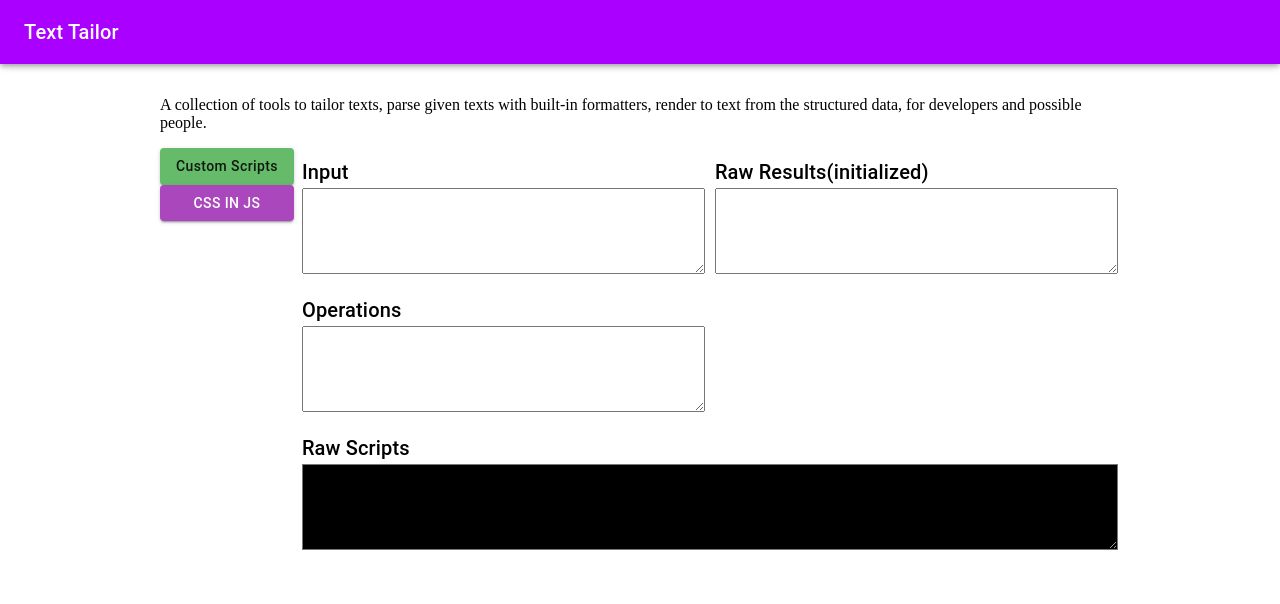
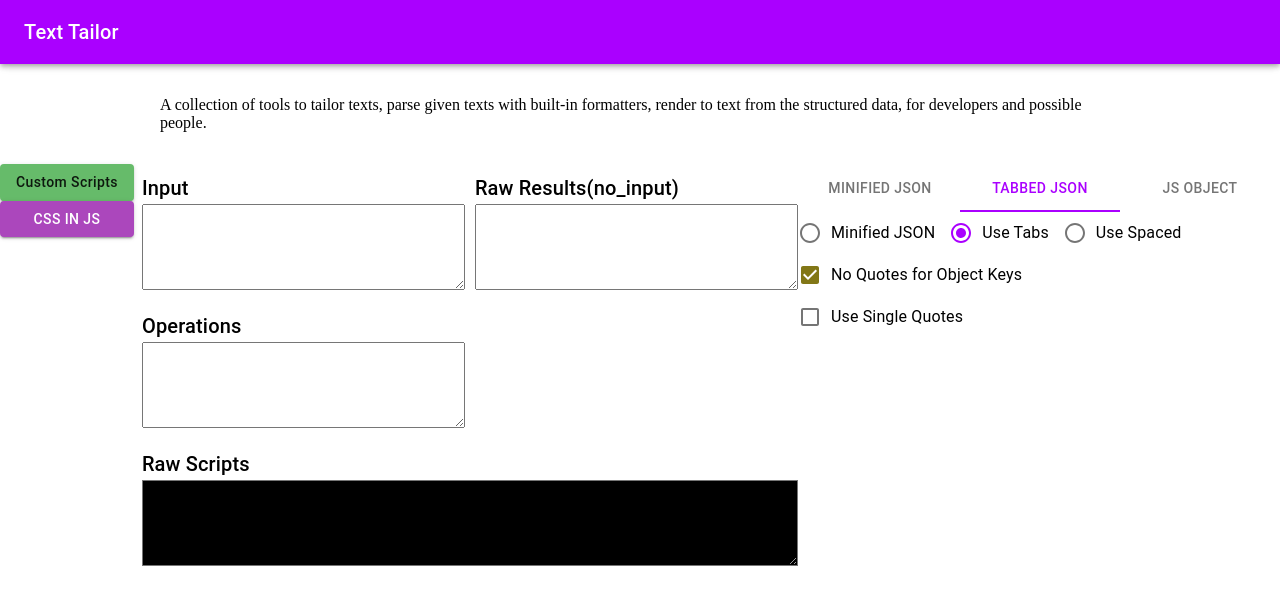
Before and after one commit to zhanbei/Infra-Tools, a React app: page / in a window 1280 px wide. Shown: the top 604 px of the page. Built offline with nearby package versions, Linux system fonts and the light colour scheme.

Commit message:
[src/ScriptsHome/ResultOptions] Added simple options to format results.

```diff
--- a/src/AppHome/AppHome.tsx
+++ b/src/AppHome/AppHome.tsx
@@ -24,7 +24,6 @@ export const AppHome = () => {
 	const renderAppBody = () => (
 		<div className={classes.mainContentWithPaddingHolder}>
 			<p>{R.description}</p>
-			{<ScriptsHome/>}
 		</div>
 	);
 
@@ -34,6 +33,7 @@ export const AppHome = () => {
 			{renderAppBar()}
 			<div className={classes.toolbar}/>
 			{renderAppBody()}
+			{<ScriptsHome/>}
 		</div>
 	);
 };
--- /dev/null
+++ b/src/ScriptsHome/ResultOptions.tsx
@@ -0,0 +1,87 @@
+'use strict';
+
+import React from 'react';
+import Tabs from '@material-ui/core/Tabs';
+import Tab from '@material-ui/core/Tab';
+import Radio from '@material-ui/core/Radio';
+import RadioGroup from '@material-ui/core/RadioGroup';
+import FormControlLabel from '@material-ui/core/FormControlLabel';
+import FormControl from '@material-ui/core/FormControl';
+import FormGroup from '@material-ui/core/FormGroup';
+import Checkbox from '@material-ui/core/Checkbox';
+import {IStringifyOptions} from './builtin-scripts/stringify-object';
+
+interface IProps {
+	onChange: (options: IStringifyOptions) => any;
+}
+
+const defaultOptions: IStringifyOptions = {useTabs: true, noQuotesForKeys: true};
+
+// type IOptionsSet = 'minified' | 'tabbed' | 'spaced'
+
+const getOptionsByType = (type: string): Partial<IStringifyOptions> => {
+	const base = {minified: false, useTabs: false, useSpaces: false};
+	switch (type) {
+		case 'minified':
+			return {...base, minified: true};
+		case 'tabs':
+			return {...base, useTabs: true};
+		case 'spaces':
+			return {...base, useSpaces: true};
+		default:
+			return {};
+	}
+};
+
+const getTypeByOptions = ({minified, useTabs}: IStringifyOptions): string => {
+	return minified ? 'minified' : (
+		useTabs ? 'tabs' : 'spaces'
+	);
+};
+
+export const ResultOptions = React.memo(({onChange}: IProps) => {
+	const [set, doSetOptionsSet] = React.useState('tabbed');
+	const [options, doSetOptions] = React.useState(defaultOptions);
+
+	console.log('current soptions:', options);
+
+	const setOptionsSet = (set: string) => {
+		doSetOptionsSet(set);
+	};
+
+	const updateOptions = (p: Partial<IStringifyOptions>) => {
+		const p2 = {...options, ...p};
+		doSetOptions(p2);
+		onChange(p2);
+	};
+
+	return (
+		<div>
+			<Tabs
+				value={set} indicatorColor="primary" textColor="primary"
+				onChange={(event, tab) => setOptionsSet(tab)}
+			>
+				<Tab label="Minified JSON" value='minified'/>
+				<Tab label="Tabbed JSON" value='tabbed'/>
+				<Tab label="JS Object" value='js'/>
+			</Tabs>
+			<FormControl component='fieldset'>
+				<RadioGroup name='options-type' value={getTypeByOptions(options)} onChange={(event: React.ChangeEvent<HTMLInputElement>) => updateOptions(getOptionsByType(event.target.value))} row>
+					<FormControlLabel label='Minified JSON' value='minified' control={<Radio color='primary'/>}/>
+					<FormControlLabel label='Use Tabs' value='tabs' control={<Radio color='primary'/>}/>
+					<FormControlLabel label='Use Spaced' value='spaces' control={<Radio color='primary'/>}/>
+				</RadioGroup>
+			</FormControl>
+			<FormGroup>
+				<FormControlLabel
+					control={<Checkbox checked={options.noQuotesForKeys || false} onChange={(event) => updateOptions({noQuotesForKeys: event.target.checked})}/>}
+					label="No Quotes for Object Keys"
+				/>
+				<FormControlLabel
+					control={<Checkbox checked={options.useSingleQuotes || false} onChange={(event) => updateOptions({useSingleQuotes: event.target.checked})}/>}
+					label="Use Single Quotes"
+				/>
+			</FormGroup>
+		</div>
+	);
+});
--- a/src/ScriptsHome/ScriptsHome.tsx
+++ b/src/ScriptsHome/ScriptsHome.tsx
@@ -1,9 +1,10 @@
 'use strict';
 
 import React from 'react';
-import {jsonStringifyWithOptions} from './builtin-scripts/stringify-object';
+import {IStringifyOptions, jsonStringifyWithOptions} from './builtin-scripts/stringify-object';
 import {IScriptDefinition} from './builtin-scripts/builtin-scripts';
 import {NavButtons} from './NavButtons';
+import {ResultOptions} from './ResultOptions';
 import {ScriptsPanel} from './ScriptsPanels';
 import {doEvalScripts} from './eval-scripts';
 import {R} from './resources';
@@ -38,9 +39,14 @@ export const ScriptsHome = React.memo(() => {
 	const [editedResults, setEditedResults] = React.useState('');
 	const [status, setStatus] = React.useState(STATUS_INITIALIZED as STATUSES);
 	const [builtinScripts, setSelectedBuiltinScripts] = React.useState(undefined as IScriptDefinition | undefined);
+	const [stringifyOptions, setStringifyOptions] = React.useState({} as IStringifyOptions);
+
+	React.useEffect(() => {
+		doCalculate(input, rawScripts);
+	}, [builtinScripts]);
 
 	const renderAppBody = () => (
-		<div style={{flex: 1}}>
+		<div style={{flex: 1, margin: '0 auto', maxWidth: '960px'}}>
 			<div className={classes.boxHolder}>
 				<div className={classes.boxLeftPanels}>
 					{renderUserInput()}
@@ -125,9 +131,9 @@ export const ScriptsHome = React.memo(() => {
 			)}
 		/>
 	) : undefined;
-	if (!results.text) {
+	if (!results.text || true) {
 		if (typeof results.raw === 'object') {
-			results.text = jsonStringifyWithOptions(results.raw, {useTabs: true, noQuotesForKeys: true});
+			results.text = jsonStringifyWithOptions(results.raw, stringifyOptions);
 		} else {
 			results.text = results.raw || '';
 		}
@@ -145,6 +151,7 @@ export const ScriptsHome = React.memo(() => {
 		<div style={{display: 'flex'}}>
 			<NavButtons onSelected={setSelectedBuiltinScripts}/>
 			{renderAppBody()}
+			<ResultOptions onChange={setStringifyOptions}/>
 		</div>
 	);
 });
```
